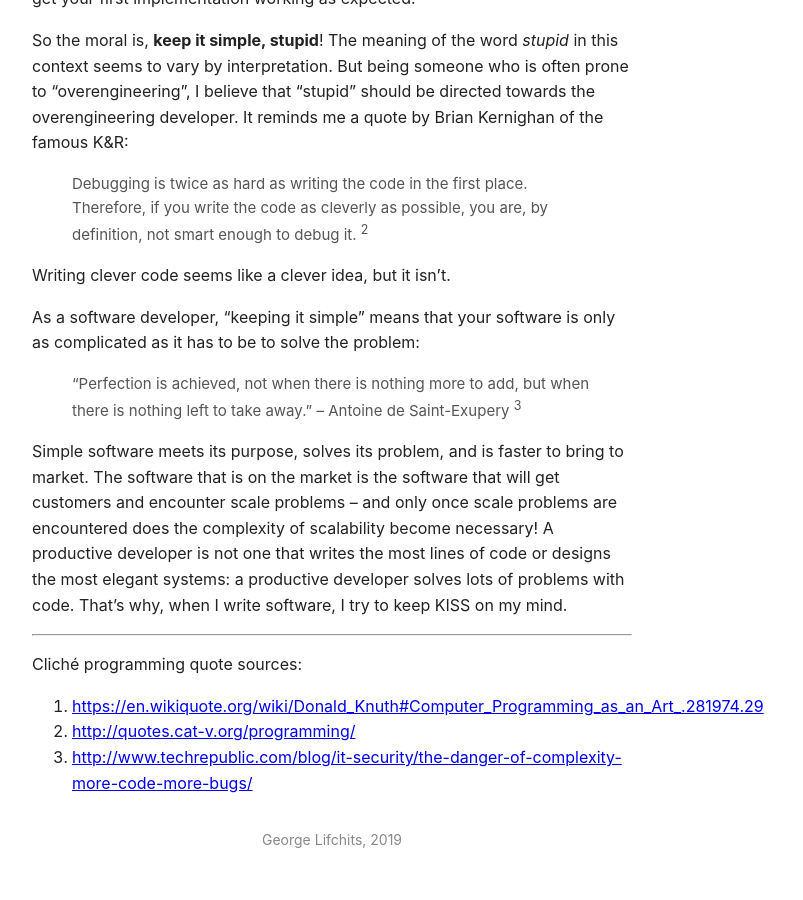
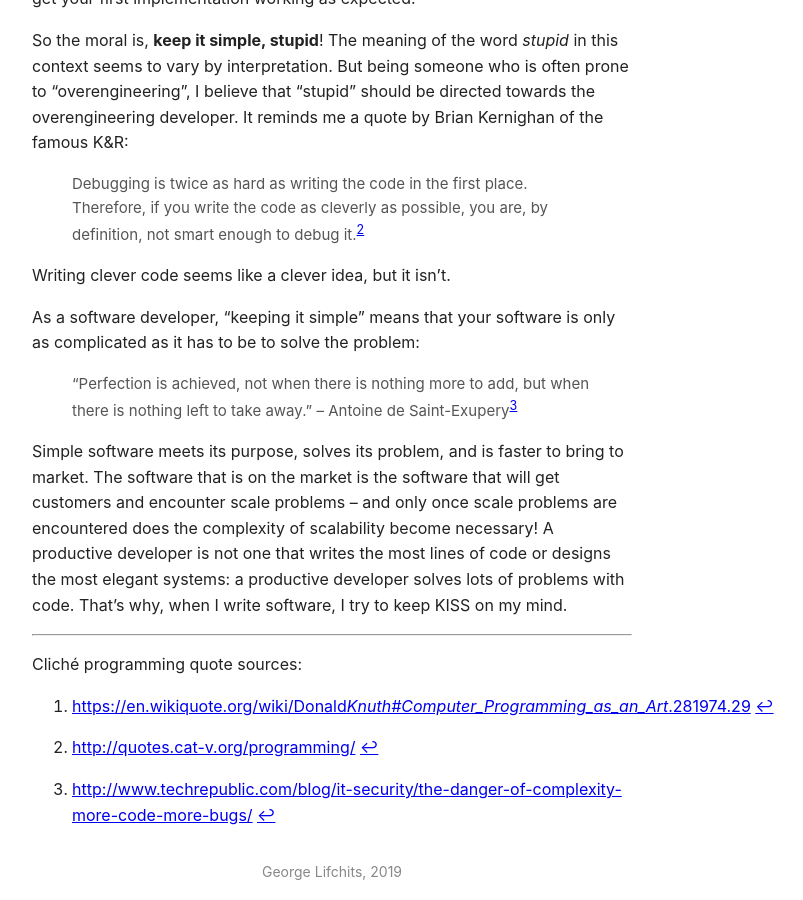
Before and after one commit to glifchits/glifchits.github.io, a Jekyll site: the page built from _posts/2017-08-12-keep-it-simple-stupid.md, in a window 1280 px wide and 900 px high, scrolled down 1217 px. Shown: the whole window, without its empty margins (308-1111 px from the left). Built offline with Jekyll 4.4.1, drawn with Linux system fonts in a browser that asks for light colours; before the commit the page ends 2085 px from its top, so only the background shows below that; some of the changed lines change nothing that is shown.

Commit message:
use kramdown footnotes for KISS blog post

```diff
--- a/_posts/2017-08-12-keep-it-simple-stupid.md
+++ b/_posts/2017-08-12-keep-it-simple-stupid.md
@@ -8,32 +8,32 @@ Something that's been on my mind lately is KISS. I'm not talking about the Princ
 
 KISS stands for [Keep It Simple, Stupid](https://en.wikipedia.org/wiki/KISS_principle), and it's one part to the secret sauce of being a productive software developer.
 
-Software developers are trained in the ability to look at a problem and abstract it into something a computer can do efficiently. Most problems are solved easily with some simple code. However, software developers worry about *scaling*, where the simple code isn't fast enough, doesn't support enough concurrent users, or becomes hard to maintain in a team, etc. To tackle problems of scale, developers are equipped with a wealth of best practices, elegant design patterns, clever abstractions, and efficient data structures. We know of languages, libraries, and frameworks that effectively solve generic problems for us so we can sweat the details. We read blog posts about how other people solved their scale problems by creatively employing an algorithm or exploiting features of a cool new programming language.
+Software developers are trained in the ability to look at a problem and abstract it into something a computer can do efficiently. Most problems are solved easily with some simple code. However, software developers worry about _scaling_, where the simple code isn't fast enough, doesn't support enough concurrent users, or becomes hard to maintain in a team, etc. To tackle problems of scale, developers are equipped with a wealth of best practices, elegant design patterns, clever abstractions, and efficient data structures. We know of languages, libraries, and frameworks that effectively solve generic problems for us so we can sweat the details. We read blog posts about how other people solved their scale problems by creatively employing an algorithm or exploiting features of a cool new programming language.
 
-However, scalable software has a cost, which is increased risk of implementation errors (bugs) as well as increased cognitive overhead. Anything that isn't *simple* incurs this cost, whether it is a clever algorithm or data structure, a library or a framework, an internal microservice or a third-party API. These all add lines of code to the software, which increases the chance of introducing a bug and/or obfuscates the fundamental purpose of the program.
+However, scalable software has a cost, which is increased risk of implementation errors (bugs) as well as increased cognitive overhead. Anything that isn't _simple_ incurs this cost, whether it is a clever algorithm or data structure, a library or a framework, an internal microservice or a third-party API. These all add lines of code to the software, which increases the chance of introducing a bug and/or obfuscates the fundamental purpose of the program.
 
 Some developers are prone to overengineering their software. Overengineering is the process of designing elegant solutions to problems that don't exist, thereby making the code more complicated than it needs to be. Most of the time, it is caused by worrying about scalability before it is a real problem.
 
-> "Premature optimization is the root of all evil." -- Donald Knuth <sup>1</sup>
+> "Premature optimization is the root of all evil." -- Donald Knuth[^1]
 
 Overengineering is extremely tempting. Thinking about scale problems can be interesting, and identifying solutions to scale problems before they are real issues seems at first like a very disciplined way of developing software. But the additional complexity soon becomes a huge burden as you find software bugs, and you end up wasting lots of time digging around for problems just trying to get your first implementation working as expected.
 
-So the moral is, **keep it simple, stupid**! The meaning of the word *stupid* in this context seems to vary by interpretation. But being someone who is often prone to "overengineering", I believe that "stupid" should be directed towards the overengineering developer. It reminds me a quote by Brian Kernighan of the famous K&R:
+So the moral is, **keep it simple, stupid**! The meaning of the word _stupid_ in this context seems to vary by interpretation. But being someone who is often prone to "overengineering", I believe that "stupid" should be directed towards the overengineering developer. It reminds me a quote by Brian Kernighan of the famous K&R:
 
-> Debugging is twice as hard as writing the code in the first place. Therefore, if you write the code as cleverly as possible, you are, by definition, not smart enough to debug it. <sup>2</sup>
+> Debugging is twice as hard as writing the code in the first place. Therefore, if you write the code as cleverly as possible, you are, by definition, not smart enough to debug it.[^2]
 
 Writing clever code seems like a clever idea, but it isn't.
 
 As a software developer, "keeping it simple" means that your software is only as complicated as it has to be to solve the problem:
 
-> "Perfection is achieved, not when there is nothing more to add, but when there is nothing left to take away." -- Antoine de Saint-Exupery <sup>3</sup>
+> "Perfection is achieved, not when there is nothing more to add, but when there is nothing left to take away." -- Antoine de Saint-Exupery[^3]
 
 Simple software meets its purpose, solves its problem, and is faster to bring to market. The software that is on the market is the software that will get customers and encounter scale problems -- and only once scale problems are encountered does the complexity of scalability become necessary! A productive developer is not one that writes the most lines of code or designs the most elegant systems: a productive developer solves lots of problems with code. That's why, when I write software, I try to keep KISS on my mind.
 
-----
+---
 
 Cliché programming quote sources:
 
-0. [https://en.wikiquote.org/wiki/Donald_Knuth#Computer_Programming_as_an_Art_.281974.29](https://en.wikiquote.org/wiki/Donald_Knuth#Computer_Programming_as_an_Art_.281974.29)
-0. [http://quotes.cat-v.org/programming/](http://quotes.cat-v.org/programming/)
-0. [http://www.techrepublic.com/blog/it-security/the-danger-of-complexity-more-code-more-bugs/](http://www.techrepublic.com/blog/it-security/the-danger-of-complexity-more-code-more-bugs/)
+[^1]: [https://en.wikiquote.org/wiki/Donald*Knuth#Computer_Programming_as_an_Art*.281974.29](https://en.wikiquote.org/wiki/Donald_Knuth#Computer_Programming_as_an_Art_.281974.29)
+[^2]: [http://quotes.cat-v.org/programming/](http://quotes.cat-v.org/programming/)
+[^3]: [http://www.techrepublic.com/blog/it-security/the-danger-of-complexity-more-code-more-bugs/](http://www.techrepublic.com/blog/it-security/the-danger-of-complexity-more-code-more-bugs/)
```
